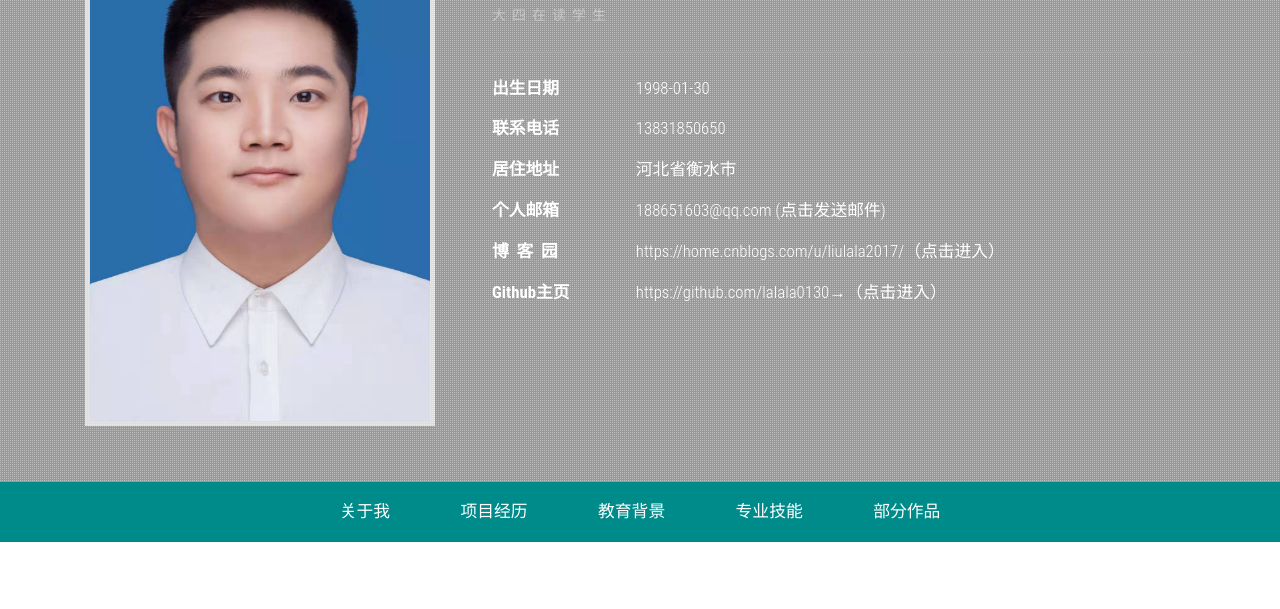
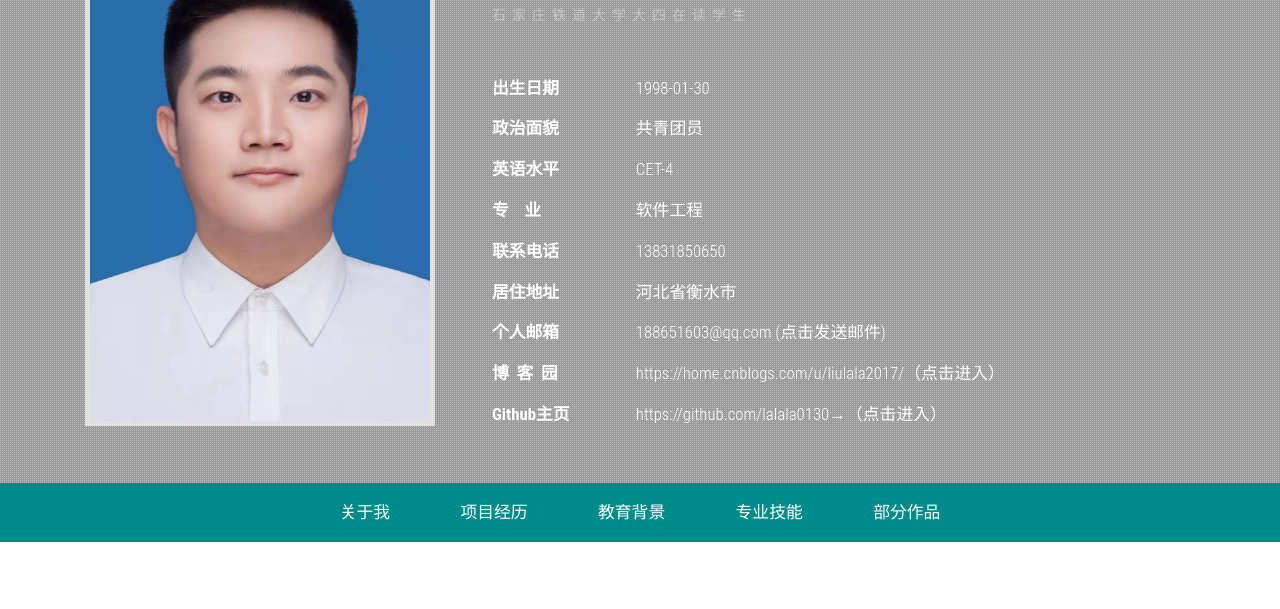
Before and after one commit to lalala0130/lalala0130.github.io, a plain HTML site: page index.html in a window 1280 px wide. Shown: the part 150-759 px from the top of the page. Drawn offline with Linux system fonts and the light colour scheme.

Commit message:
Update index.html

```diff
--- a/index.html
+++ b/index.html
@@ -53,12 +53,30 @@ License URL: http://creativecommons.org/licenses/by/3.0/
 				<div class="col-md-8 header-right">
 					<h2>Hello</h2>
 					<h1>刘宏琦</h1>
-					<h6>大四在读学生</h6>
+					<h6>石家庄铁道大学大四在读学生</h6>
 					<ul class="address">
 						<li>
 							<ul class="address-text">
 								<li><b>出生日期</b></li>
 								<li>1998-01-30</li>
+							</ul>
+						</li>
+						<li>
+							<ul class="address-text">
+								<li><b>政治面貌</b></li>
+								<li>共青团员</li>
+							</ul>
+						</li>
+						<li>
+							<ul class="address-text">
+								<li><b>英语水平</b></li>
+								<li>CET-4</li>
+							</ul>
+						</li>
+						<li>
+							<ul class="address-text">
+								<li><b>专&nbsp;&nbsp;&nbsp;&nbsp;业</b></li>
+								<li>软件工程</li>
 							</ul>
 						</li>
 						<li>
```
